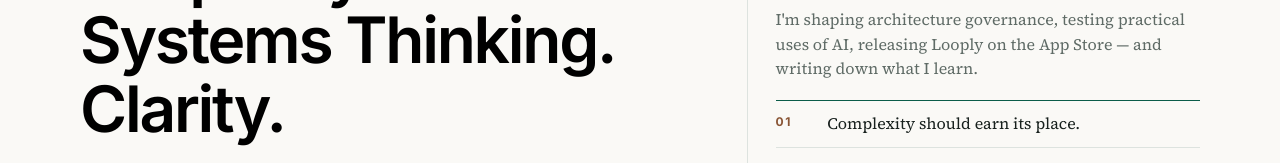
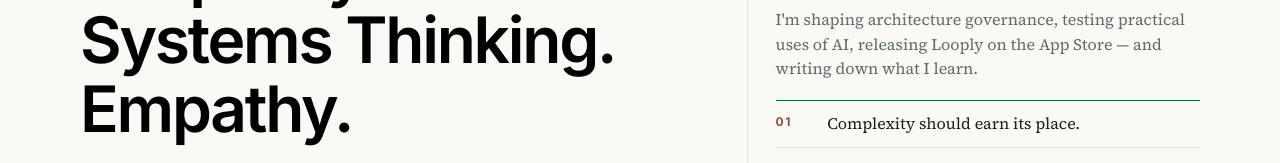
Before and after one commit to lugunov/lugunov.github.io, a plain HTML site: page index.html in a window 1280 px wide. Shown: the part 199-362 px from the top of the page. Drawn offline with Linux system fonts and the light colour scheme.

Commit message:
Changes of the motto

```diff
--- a/index.html
+++ b/index.html
@@ -3,7 +3,7 @@
 <head>
   <meta charset="UTF-8">
   <meta name="viewport" content="width=device-width, initial-scale=1.0">
-  <meta name="description" content="Andrey Lugunov — Technology Architect &amp; Leader. Simplicity, Systems Thinking, Clarity.">
+  <meta name="description" content="Andrey Lugunov — Technology Architect &amp; Leader. Simplicity, Systems Thinking, Empathy.">
   <meta name="theme-color" content="#faf9f6">
   <title>Andrey Lugunov — Technology Architect &amp; Leader</title>
 
@@ -38,7 +38,7 @@
       <div class="container overview-layout">
         <div class="overview-main">
           <p class="eyebrow">Technology Architect &amp; Leader</p>
-          <h1>Simplicity.<br>Systems Thinking.<br><span>Clarity.</span></h1>
+          <h1>Simplicity.<br>Systems Thinking.<br><span>Empathy.</span></h1>
           <p class="hero-intro">I work where technology, people and decisions meet — making complex systems easier to understand, change and live with.</p>
           <p class="hero-human">Serious about what I do. Not always serious about myself.</p>
         </div>
```
Also changed, not shown: 1 other file.
